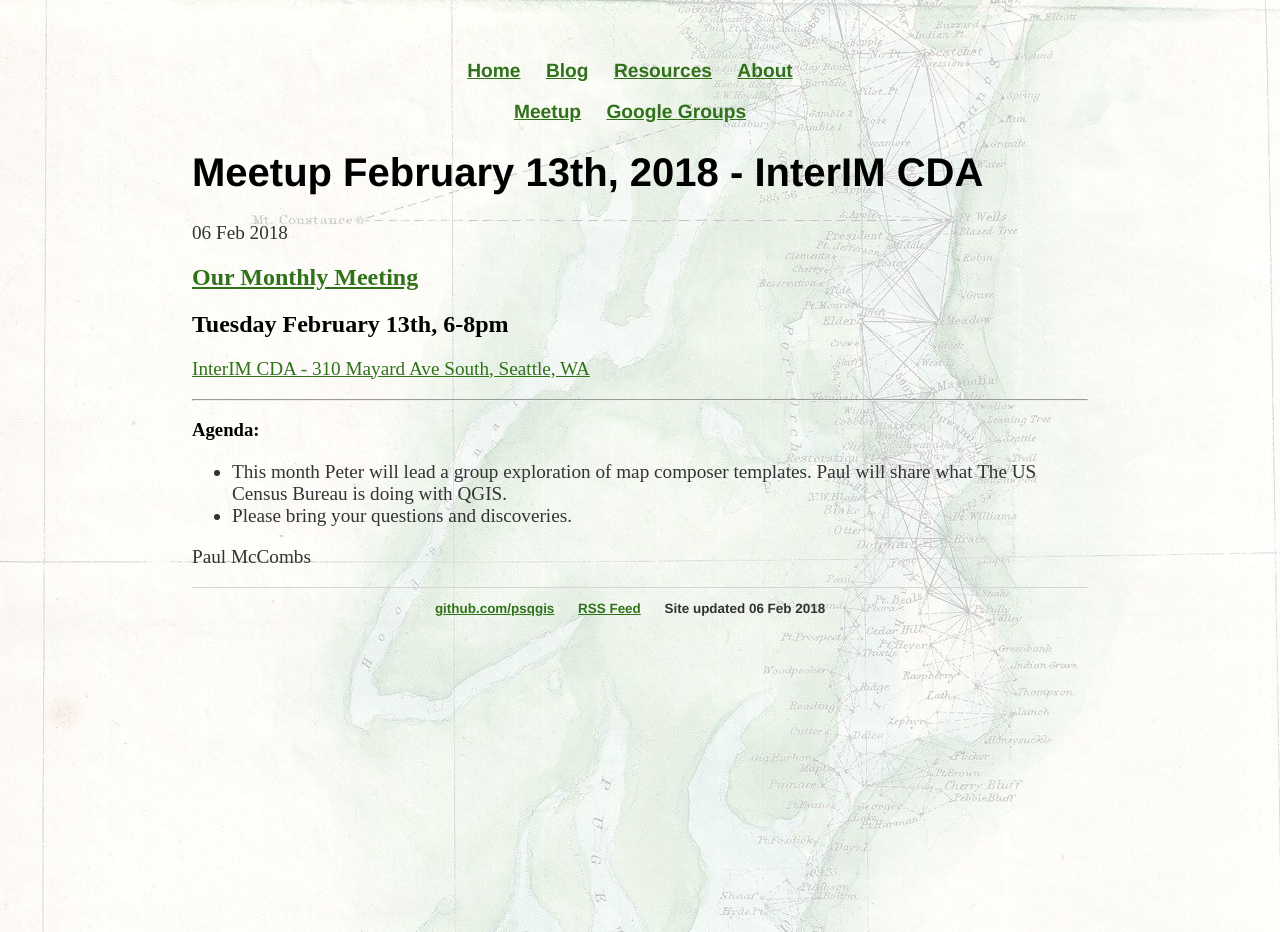
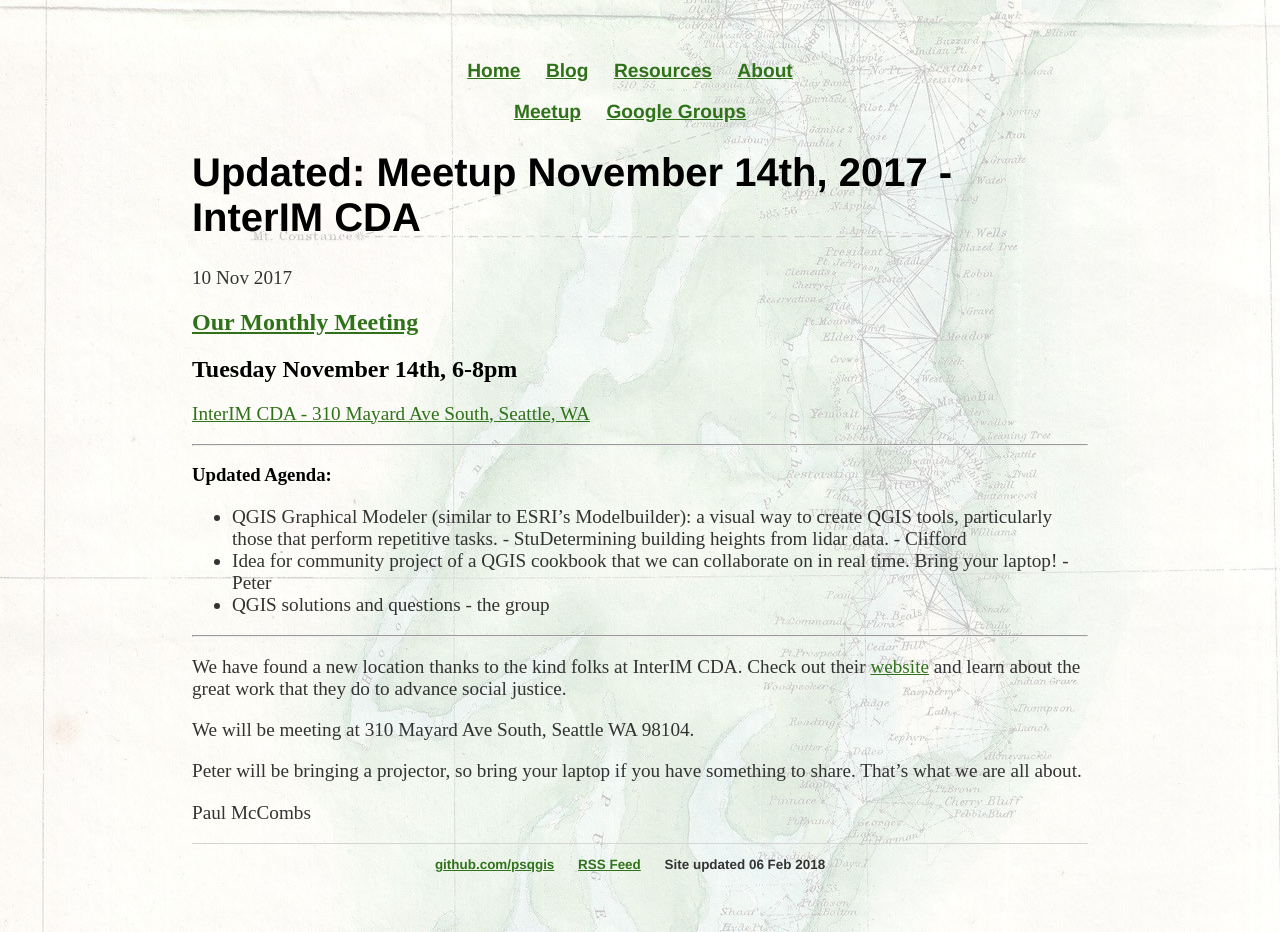
Before and after one commit to psqgis/psqgis.github.io, a Jekyll site: the page built from _posts/2017-10-16-Meetup-November-14th.md, in a window 1280 px wide. Built offline with Jekyll 4.4.1, drawn with Linux system fonts in a browser that asks for light colours.

Commit message:
Fix the mistake of putting Feb notice info in November notice file

```diff
--- a/_posts/2017-10-16-Meetup-November-14th.md
+++ b/_posts/2017-10-16-Meetup-November-14th.md
@@ -1,20 +1,29 @@
 ---
 layout: post
-title: "Meetup February 13th, 2018 - InterIM CDA"
-date: 2018-02-06
-schedule: 2018-02-13T18:00:00.0-8
+title: "Updated: Meetup November 14th, 2017 - InterIM CDA"
+date: 2017-11-10
+schedule: 2017-11-14T18:00:00.0-8
 ---
-## [Our Monthly Meeting](https://www.meetup.com/Puget-Sound-QGIS-Users-Group/events/247522025/)
+## [Our Monthly Meeting](https://www.meetup.com/Puget-Sound-QGIS-Users-Group/events/244271527/)
 
-## Tuesday February 13th, 6-8pm
+## Tuesday November 14th, 6-8pm
 
 [InterIM CDA - 310 Mayard Ave South, Seattle, WA](https://www.openstreetmap.org/?mlat=47.599777&mlon=-122.324669#map=18/47.59957/-122.32641)
 
 ---
 
-### Agenda:
+### Updated Agenda:
 
-+ This month Peter will lead a group exploration of map composer templates. Paul will share what The US Census Bureau is doing with QGIS.
-+ Please bring your questions and discoveries.
++ QGIS Graphical Modeler (similar to ESRI’s Modelbuilder): a visual way to create QGIS tools, particularly those that perform repetitive tasks. - StuDetermining building heights from lidar data. - Clifford
++ Idea for community project of a QGIS cookbook that we can collaborate on in real time. Bring your laptop! - Peter
++ QGIS solutions and questions - the group
+
+---
+
+We have found a new location thanks to the kind folks at InterIM CDA. Check out their [website](http://interimicda.org/whatwedo/) and learn about the great work that they do to advance social justice.
+
+We will be meeting at 310 Mayard Ave South, Seattle WA 98104.
+
+Peter will be bringing a projector, so bring your laptop if you have something to share. That's what we are all about.
 
 Paul McCombs
```
Also changed, not shown: _posts/2018-02-06-Meetup-February-13th.md (added, +20 -0 lines).
